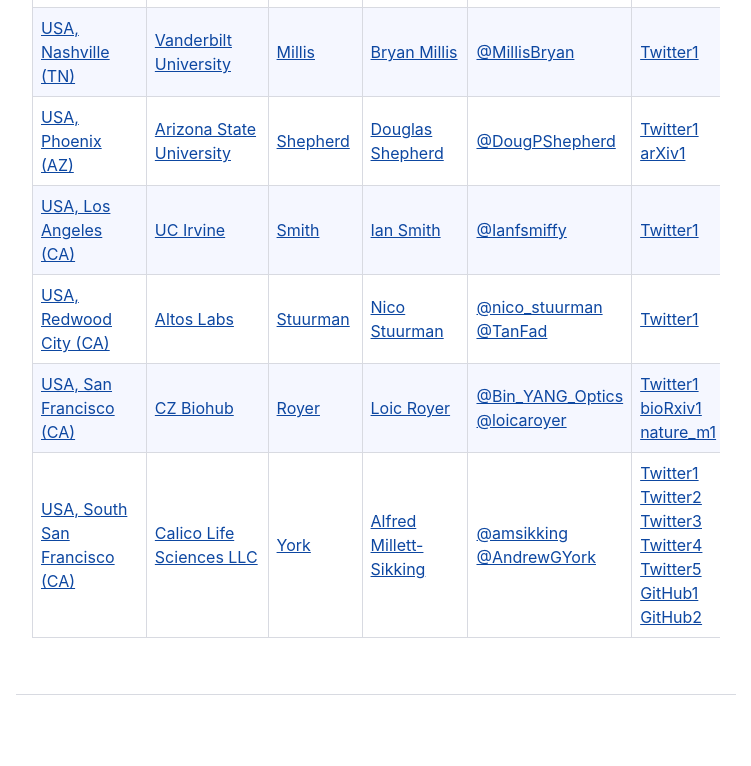
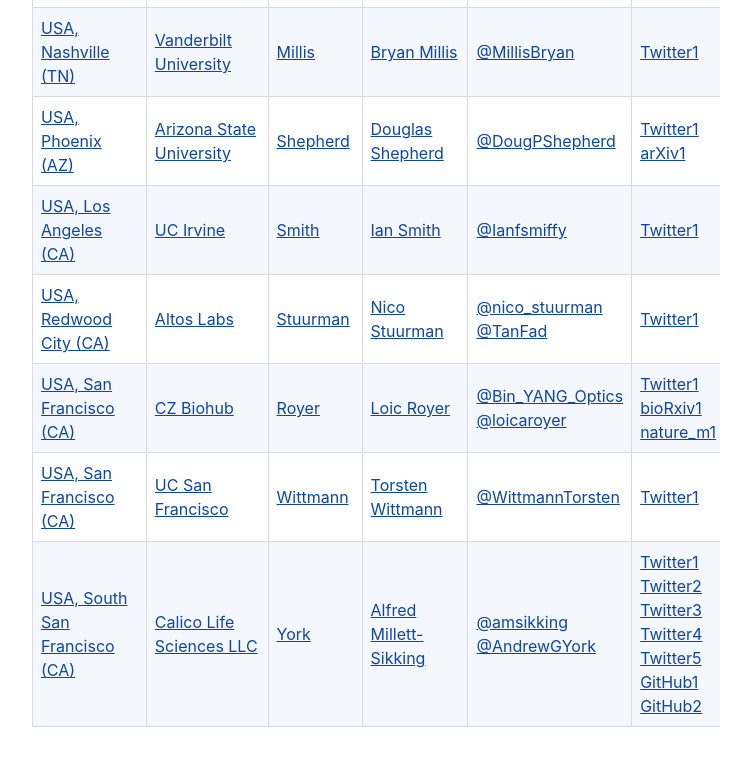
Before and after one commit to amsikking/snoutclub, a plain HTML site: page index.html in a window 1280 px wide. Shown: the part 2579-3345 px from the top of the page, without its empty margins (264-1015 px from the left). Before the commit the page ends 3322 px from the top, so only its background shows below. Drawn offline with Linux system fonts and the light colour scheme.

Commit message:
Update index.html

```diff
--- a/index.html
+++ b/index.html
@@ -510,6 +510,33 @@
 
 		<tr>
 			<td>
+			<a href="https://goo.gl/maps/DZ5Q3qzohw448F6A7">
+			USA, San Francisco (CA)</a>
+			</td>
+			<td>
+			<a href="https://www.ucsf.edu/about">
+			UC San Francisco</a>
+			</td>
+			<td>
+			<a href="https://profiles.ucsf.edu/torsten.wittmann">
+			Wittmann</a>
+			</td>
+			<td>
+			<a href="mailto:Torsten.Wittmann+snoutclub@ucsf.edu" target="_self">
+			Torsten Wittmann</a>
+			</td>
+			<td>
+			<a href="https://twitter.com/WittmannTorsten">
+			@WittmannTorsten</a>
+			</td>
+			<td>
+			<a href="https://twitter.com/WittmannTorsten/status/1625998223453327360">
+			Twitter1</a>
+			</td>
+		</tr>
+
+		<tr>
+			<td>
 			<a href="https://goo.gl/maps/YPdvKpGR9gMomVW29">
 			USA, South San Francisco (CA)</a>
 			</td>
```
